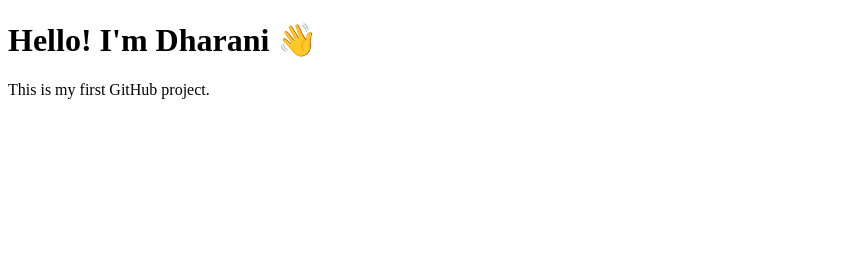
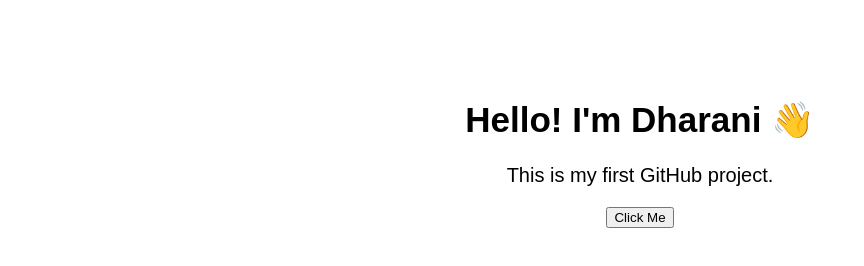
Before and after one commit to dharanimurugesan-123/my-first-project, a plain HTML site: page index.html in a window 1280 px wide. Shown: the whole page, without its empty margins (0-864 px from the left). Drawn offline with Linux system fonts and the light colour scheme.

Commit message:
Update index.html

```diff
--- a/index.html
+++ b/index.html
@@ -2,9 +2,15 @@
 <html>
 <head>
     <title>My First Project</title>
+    <link rel="stylesheet" href="style.css">
 </head>
+
 <body>
     <h1>Hello! I'm Dharani 👋</h1>
     <p>This is my first GitHub project.</p>
+
+    <button onclick="showMessage()">Click Me</button>
+
+    <script src="script.js"></script>
 </body>
 </html>
```
